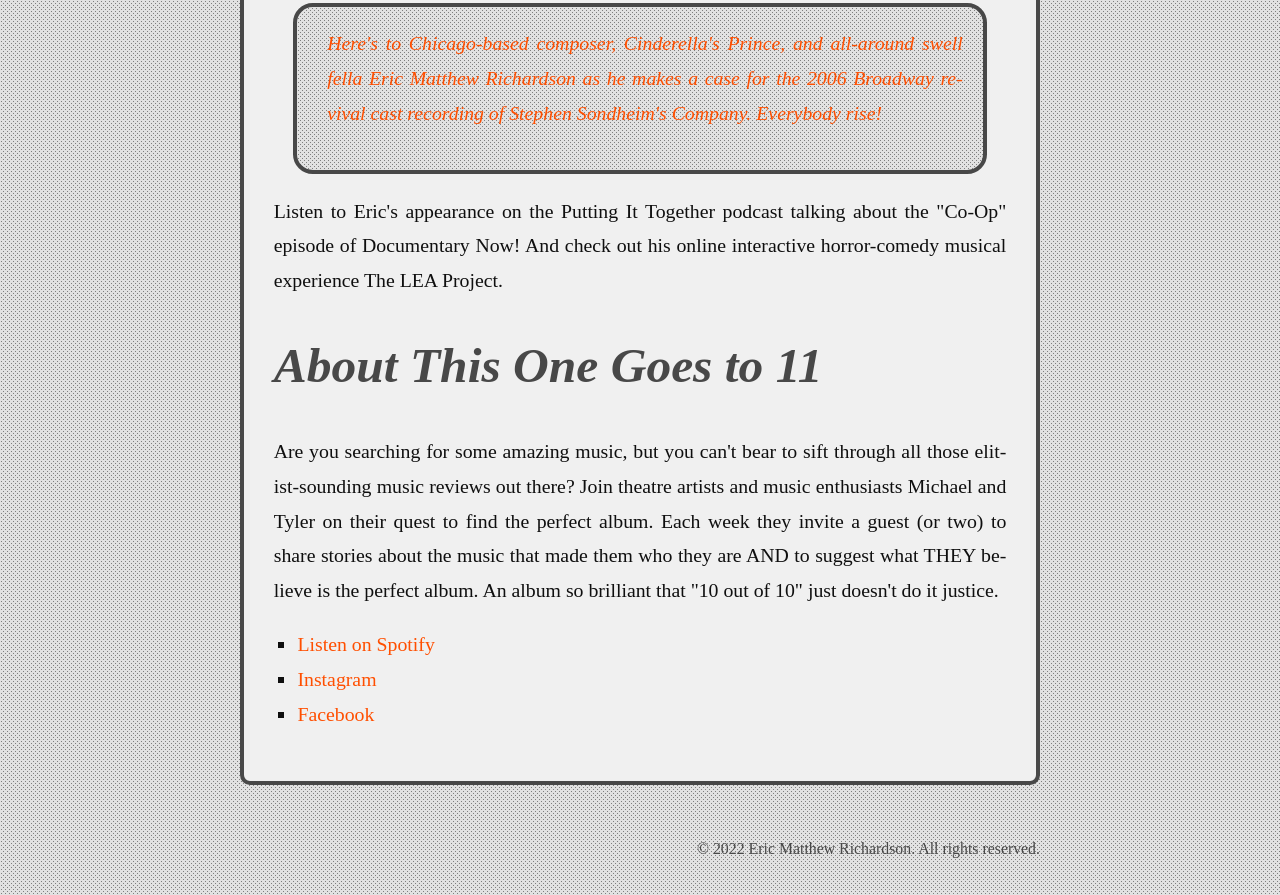
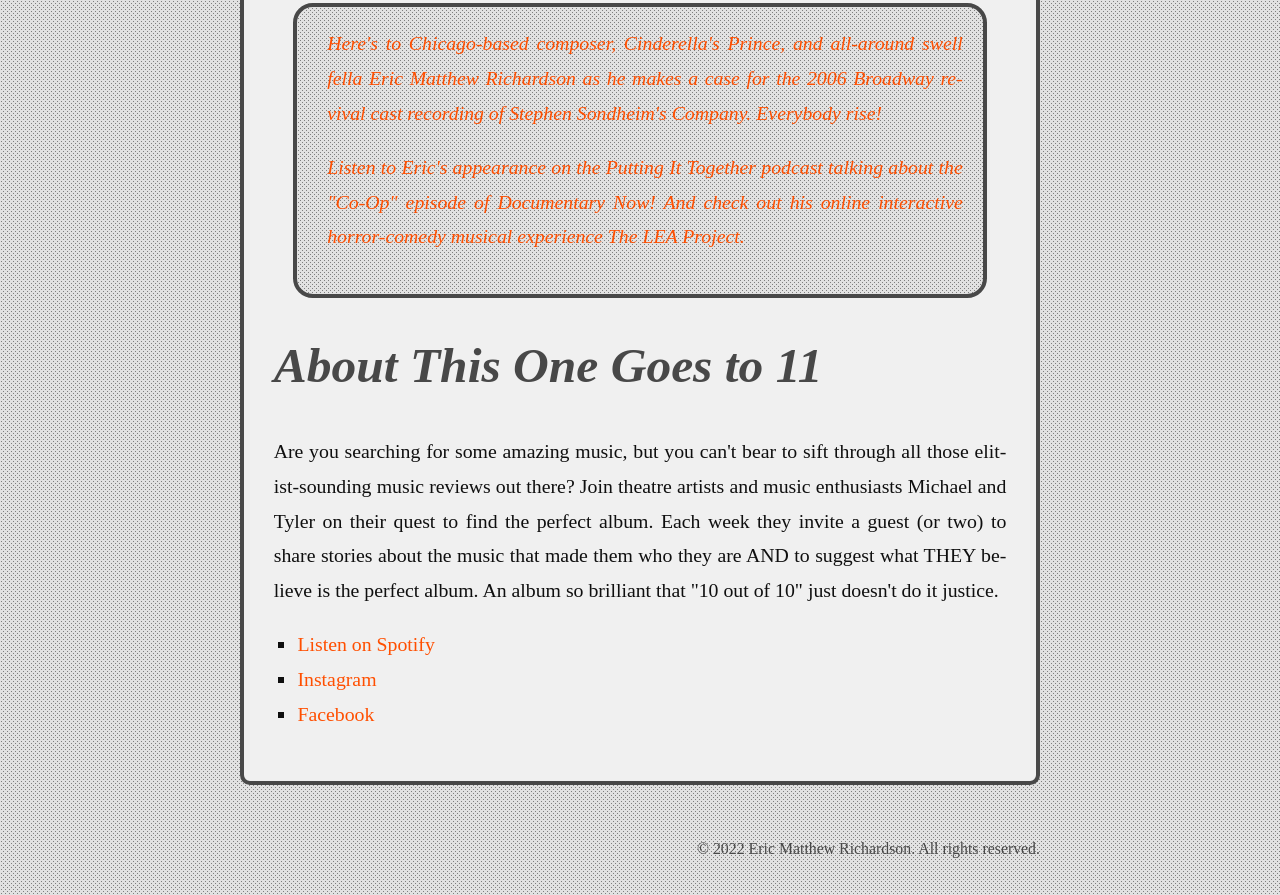
Before and after one commit to TheEMRMusic/Anti-blog, an Eleventy site: page src/posts/PODCAST.ThisOneGoesTo11.Company.md in a window 1280 px wide. Shown: the part 1938-2833 px from the top of the page. Built offline with nearby package versions, Linux system fonts and the light colour scheme; Eleventy itself is replaced by a stand-in of ours; files that its build step writes are made by us from their sources; a web font is replaced by a local one.

Commit message:
Update PODCAST.ThisOneGoesTo11.Company.md

```diff
--- a/src/posts/PODCAST.ThisOneGoesTo11.Company.md
+++ b/src/posts/PODCAST.ThisOneGoesTo11.Company.md
@@ -14,8 +14,8 @@ description: "This One Goes to 11 has me on to prove that the 2006 Broadway Revi
 - **[LINK TO EPISODE](https://open.spotify.com/episode/1VippKculiPNlviLaClnKX?si=2KWczfRFR0yMm55HuxaxKw)**
 
 >Here's to Chicago-based composer, Cinderella's Prince, and all-around swell fella Eric Matthew Richardson as he makes a case for the 2006 Broadway revival cast recording of Stephen Sondheim's Company. Everybody rise!
-
-Listen to Eric's appearance on the Putting It Together podcast talking about the "Co-Op" episode of Documentary Now! And check out his online interactive horror-comedy musical experience The LEA Project.
+>
+>Listen to Eric's appearance on the Putting It Together podcast talking about the "Co-Op" episode of Documentary Now! And check out his online interactive horror-comedy musical experience The LEA Project.
 
 ## About *This One Goes to 11*
 
```
